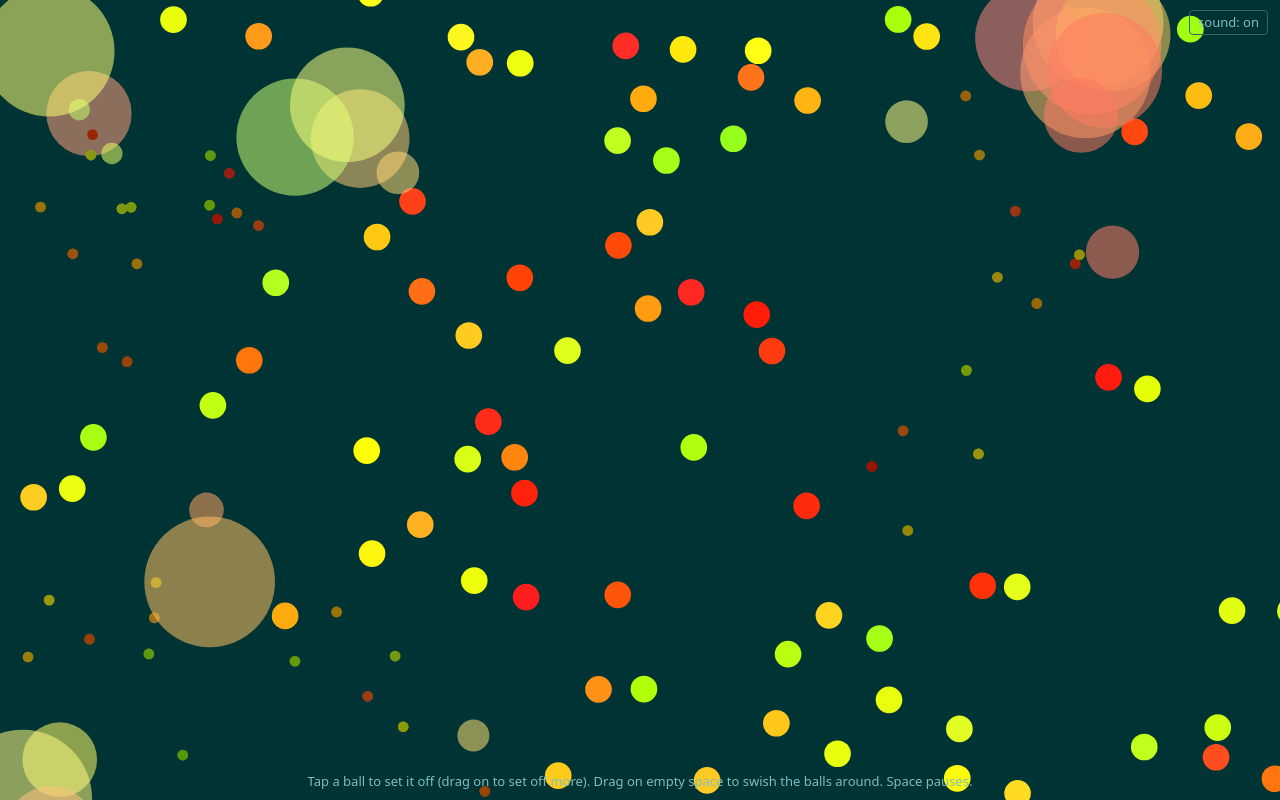
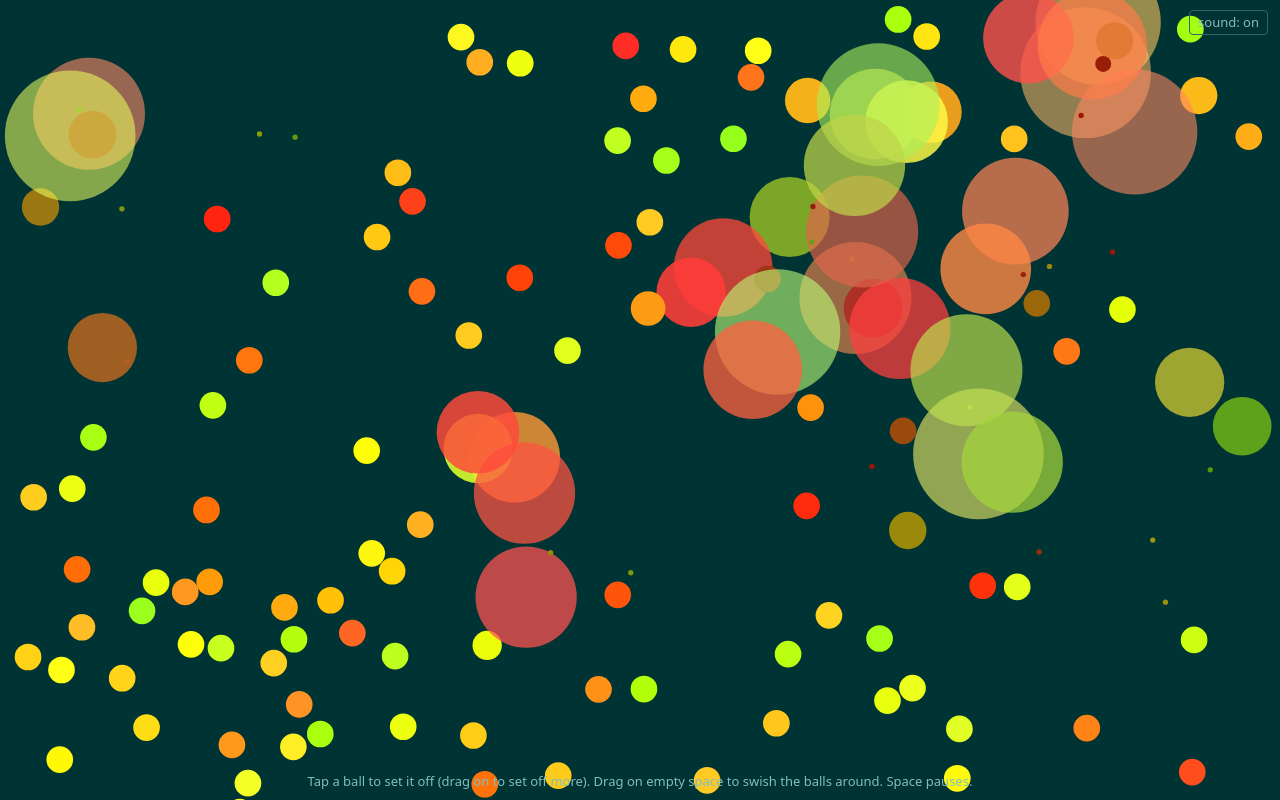
Before and after one commit to chaimgoodmanstrauss/boom-balls, a plain HTML site: page index.html in a window 1280 px wide. Drawn offline with Linux system fonts and the light colour scheme.

Commit message:
Rename to Boom Balls; area-ramped explosion look, slower growth, paddle opacity, deploy script
Co-Authored-By: Claude Opus 5.5 <noreply@anthropic.com>

```diff
--- a/index.html
+++ b/index.html
@@ -3,7 +3,7 @@
 <head>
 <meta charset="utf-8">
 <meta name="viewport" content="width=device-width, initial-scale=1, maximum-scale=1, user-scalable=no">
-<title>Boom</title>
+<title>Boom Balls</title>
 <style>
   html, body { margin: 0; height: 100%; background: #001a1a; overflow: hidden; }
   body { display: flex; align-items: center; justify-content: center; touch-action: none;
@@ -26,23 +26,33 @@
 // and the ball count scales with area to keep the original density of 120 per 600x600.
 const baseSize = 600, baseBalls = 120, framepersec = 30;
 let winx = baseSize, winy = baseSize, numBalls = baseBalls;
-const minBallSpeed = 0, maxBallSpeed = 2, growthSpeed = 3, shrinkSpeed = 4;
+const minBallSpeed = 0, maxBallSpeed = 2, growthSpeed = 1.5, shrinkSpeed = 4;
 const normalBallSize = 10, maxBallSize = 50, minBallSize = 5;
 const collisionsQ = true, chainReactionQ = true, spontaneousCombustionQ = true, reentryQ = true;
 const holdOffOnSpontaneousCombustionAfterClickQ = true, onlyOneCombustionAtATimeQ = true;
 const holdOffFor = 300, keepMovingQ = true, bumpWait = 10;
 // swish (new): a drag on empty space acts like a paddle in a fluid
 const swishRadius = 45, swishPush = 0.15, swishSteer = 0.05, swishDecay = 0.97, swishMax = 20;
-const explodeAlpha = 0.55; // opacity of exploding balls (new)
+const explodeAlpha = 0.55, emberShade = 0.6; // opacity at full explosion radius; ember brightness (new)
 const smashSpeed = 5; // closing speed that sets two colliding balls off (unswished max is 4)
 
 let combustingQ = spontaneousCombustionQ, holdCheck = 0, check = 0;
 const rand = (a, b) => a + Math.random() * (b - a);
 
+function hslRgb(h, l) { // saturation 100%; h in degrees, l in 0..1 -> [r,g,b] 0..255
+  const f = n => { const k = (n + h / 30) % 12; return 255 * (l - Math.min(l, 1 - l) * Math.max(-1, Math.min(k - 3, 9 - k, 1))); };
+  return [f(0), f(8), f(4)];
+}
 function randomColor() { // HSB: hue 0–.25 (red→yellow-green), sat .85–.98, bright 1
-  const h = rand(0, 90), l = 50 * (2 - rand(.85, .98));
-  return { solid: `hsl(${h}, 100%, ${l}%)`, // exploding: lighter and see-through
-           boom: `hsla(${h}, 100%, ${Math.min(l + 18, 88)}%, ${explodeAlpha})` };
+  const h = rand(0, 90), l = (2 - rand(.85, .98)) / 2;
+  const base = hslRgb(h, l);
+  return { base,
+           light: hslRgb(h, Math.min(l + .18, .88)),  // look at full explosion radius
+           ember: base.map(c => c * emberShade) };    // burnt-out look
+}
+const lerp = (a, b, t) => a + (b - a) * t;
+function rgba(c1, c2, t, a) {
+  return `rgba(${Math.round(lerp(c1[0], c2[0], t))},${Math.round(lerp(c1[1], c2[1], t))},${Math.round(lerp(c1[2], c2[2], t))},${a})`;
 }
 
 class Ball {
@@ -53,7 +63,7 @@ class Ball {
     this.dx = speed * Math.cos(ang); this.dy = speed * Math.sin(ang);
     this.setBall();
   }
-  setBall() { this.bx = 0; this.by = 0; this.ss = normalBallSize; const c = randomColor(); this.col = c.solid; this.boomCol = c.boom; this.alph = 100; this.state = 0; }
+  setBall() { this.bx = 0; this.by = 0; this.ss = normalBallSize; this.pal = randomColor(); this.col = rgba(this.pal.base, this.pal.base, 0, 1); this.alph = 100; this.state = 0; }
   resetBall() { // send a ball in from a side
     let ang = 0;
     switch (Math.floor(rand(0, 3.999))) {
@@ -100,11 +110,16 @@ class Ball {
   }
   display() {
     if (this.state > 3) return;
-    ctx.fillStyle = (this.state === 1 || this.state === 2) ? this.boomCol : this.col;
+    const P = this.pal, A = this.ss * this.ss;
+    if (this.state === 1) { // growing: ramp by area from the ball's colour to the light, see-through look
+      const t = Math.max(0, Math.min(1, (A - normalBallSize ** 2) / (maxBallSize ** 2 - normalBallSize ** 2)));
+      ctx.fillStyle = rgba(P.base, P.light, t, lerp(1, explodeAlpha, t));
+    } else if (this.state === 2) { // shrinking: ramp by area from the full-radius look to the ember
+      const t = Math.max(0, Math.min(1, (A - minBallSize ** 2) / (maxBallSize ** 2 - minBallSize ** 2)));
+      ctx.fillStyle = rgba(P.ember, P.light, t, lerp(1, explodeAlpha, t));
+    } else if (this.state === 3) ctx.fillStyle = rgba(P.ember, P.ember, 0, 1);
+    else ctx.fillStyle = this.col;
     ctx.beginPath(); ctx.arc(this.x, this.y, Math.max(0, Math.trunc(this.ss)), 0, 2*Math.PI); ctx.fill();
-    if (this.state === 3) { // burnt-out ember: darken it
-      ctx.fillStyle = 'rgba(0,0,0,0.4)'; ctx.fill();
-    }
   }
 }
 
@@ -234,7 +249,7 @@ function drawPaddle(p) {
   ctx.beginPath();
   ctx.arc(cx, cy, paddleR, p.ang + Math.PI - paddleHalf, p.ang + Math.PI + paddleHalf);
   ctx.lineCap = 'round';
-  ctx.lineWidth = paddleW; ctx.strokeStyle = p.down ? 'rgba(230,250,250,0.9)' : 'rgba(200,235,235,0.5)';
+  ctx.lineWidth = paddleW; ctx.strokeStyle = p.down ? 'rgb(235,250,250)' : 'rgba(200,235,235,0.25)';
   ctx.stroke();
 }
 let paused = false, last = performance.now(), acc = 0;
```
Also changed, not shown: project.json (+5 -4 lines).
